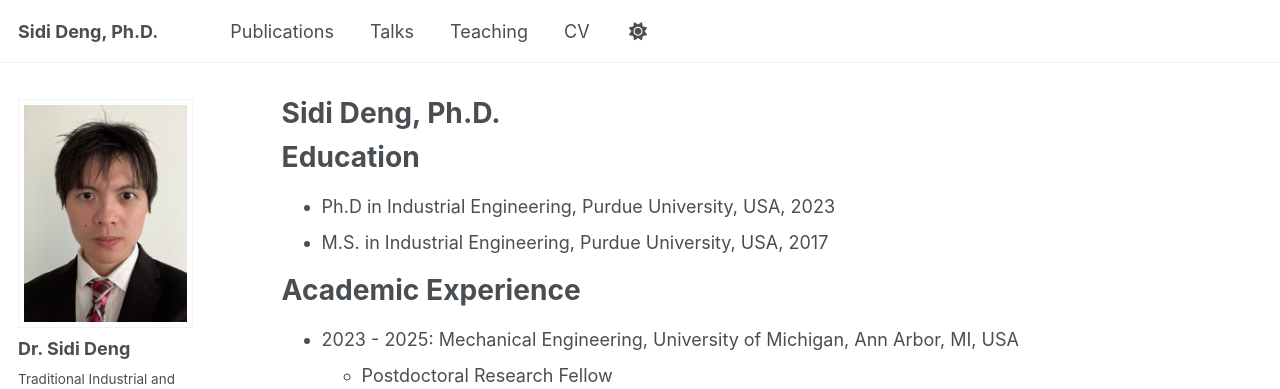
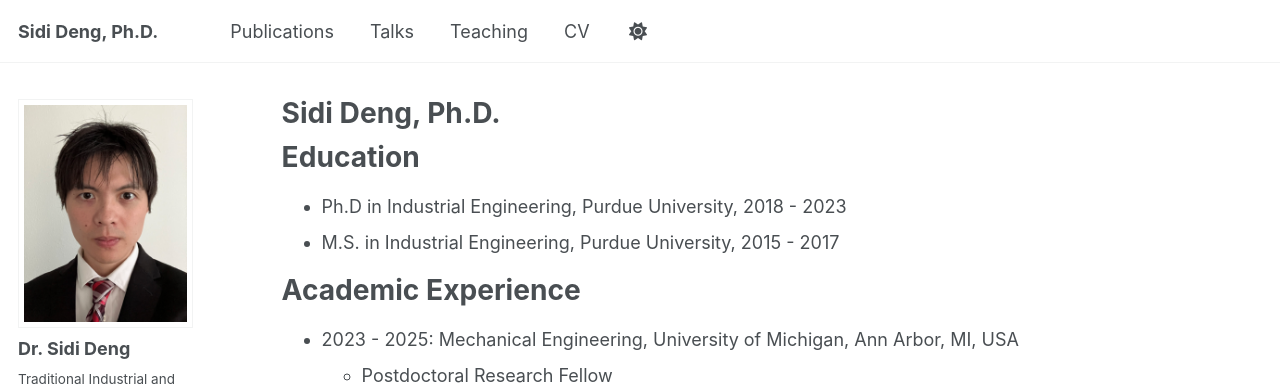
Before and after one commit to SIDIDENG/academia, a Jekyll site: the page built from _pages/about.md, in a window 1280 px wide and 1272 px high. Shown: the top 389 px of the window. Built offline with Jekyll 4.4.1, drawn with Linux system fonts in a browser that asks for light colours; some web fonts are replaced.

Commit message:
Update about.md

```diff
--- a/_pages/about.md
+++ b/_pages/about.md
@@ -11,8 +11,8 @@ redirect_from:
 
 Education
 ======
-* Ph.D in Industrial Engineering, Purdue University, USA, 2023
-* M.S. in Industrial Engineering, Purdue University, USA, 2017
+* Ph.D in Industrial Engineering, Purdue University, 2018 - 2023
+* M.S. in Industrial Engineering, Purdue University, 2015 - 2017
 
 Academic Experience
 ======
```
